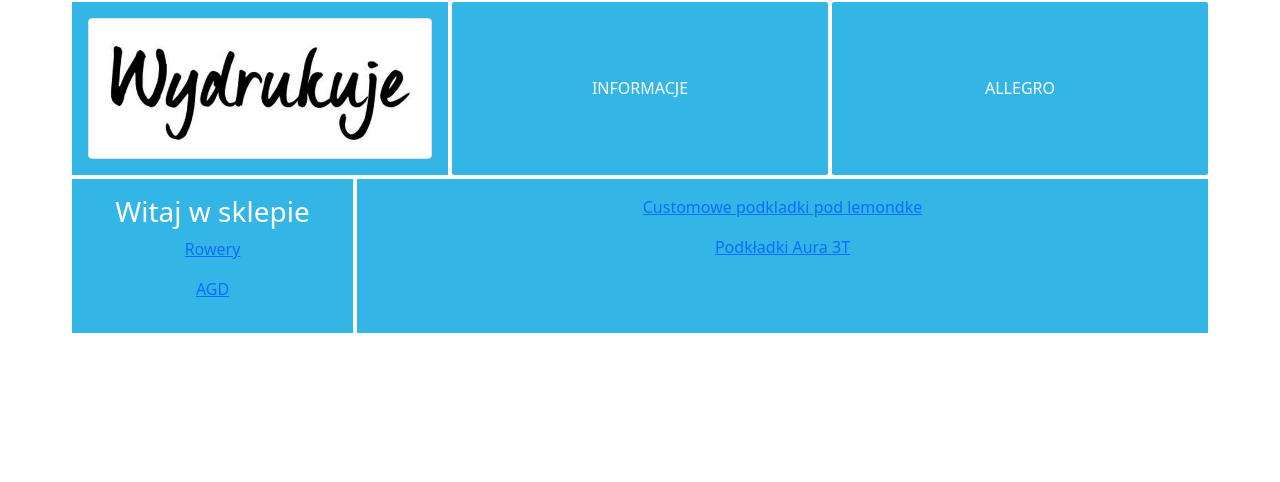
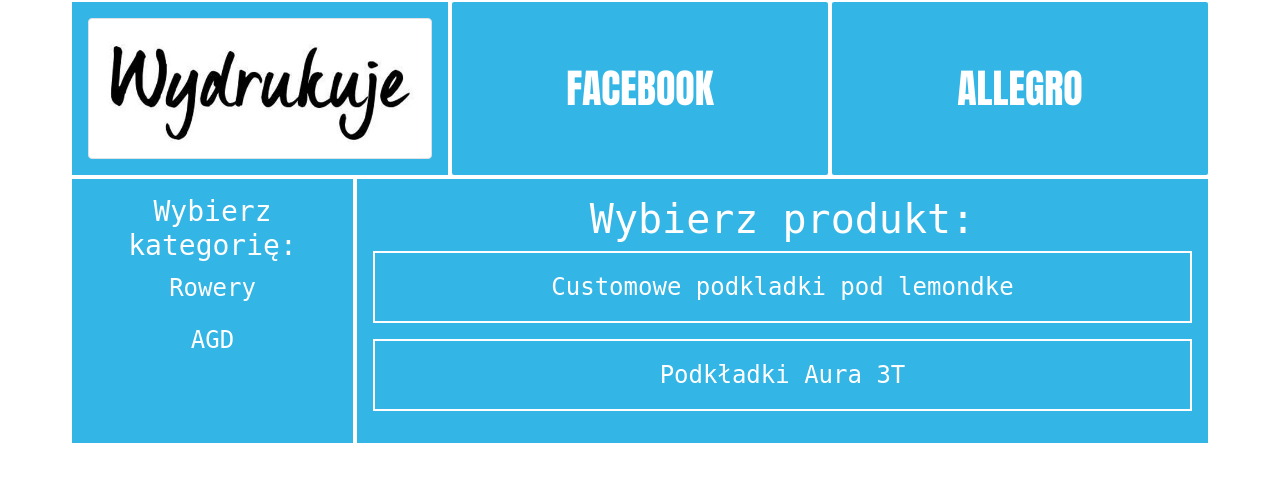
Before and after one commit to remble1/django_project, a Django app: page /category/1/ in a window 1280 px wide. Shown: the top 482 px of the page. Run offline with Django 4.2, Linux system fonts and the light colour scheme; data comes from the database, SQL or seed files in the repository.

Commit message:
small fix - almost ready

```diff
--- a/Shop/Product/template/category_product.html
+++ b/Shop/Product/template/category_product.html
@@ -1,12 +1,12 @@
 {% extends 'index.html' %}
 
 {% block product %}
-
+<h1>Wybierz produkt:</h1>
     {% if category_product %}
 
         {% for product in category_product %}
 
-            <p><a href = "/product/{{ product.id }}">{{ product.nazwa }} </a></p>
+            <p class="col"><a href = "/product/{{ product.id }}" class="text-decoration-none text-reset">{{ product.nazwa }} </a></p>
         {% endfor %}
 
     {% else %}
--- a/Shop/Product/template/index.html
+++ b/Shop/Product/template/index.html
@@ -17,29 +17,40 @@
             border: 2px solid #fff;
             color: #fff;
             text-align: center;
+            font-family: DejaVu Sans Mono, monospace;
+            font-size: x-large;
         }
+        [class*="btt"]{
+            padding: 1rem;
+            background-color: #33b5e5;
+            border: 2px solid #fff;
+            color: #fff;
+            text-align: center;
+            font-family: Impact, fantasy;
+            font-size: 40px;
+        }
+
     </style>
 </head>
 <body>
     <div class="container-lg">
         <div class="row">
-            <div class="col" >
+            <div class="col btt" >
                 <a>
-                    {% load static %}<img src="{% static 'images/logo.jpg' %}" alt="My image" class="img-thumbnail">
+                    {% load static %}<img src="{% static 'images/logo.jpg' %}" alt="My image" class="img-thumbnail"onclick="window.location.href = 'http://127.0.0.1:8000/';">
                 </a>
             </div>
-            <button type="button" class="btn btn-primary col">INFORMACJE</button>
-            <button type="button" class="btn btn-primary col">ALLEGRO</button>
+            <button type="button" class="btn btn-info col btt" onclick="window.location.href = 'https://www.facebook.com/wydrukuje';">FACEBOOK</button>
+            <button type="button" class="btn btn-warning col btt" onclick="window.location.href = 'https://allegro.pl/uzytkownik/pawelgle1';">ALLEGRO</button>
 
         </div>
     </div>
-
     <div class="container-lg">
         <div class="row">
             <div class="col-md-3" >
-                <h3> Witaj w sklepie </h3>
+                <h3> Wybierz kategorię:</h3>
                 {% for cat in category %}
-                    <p><a href = "/category/{{ cat.id }}"> {{ cat.nazwa }} </a></p>
+                    <p><a href = "/category/{{ cat.id }}" class="text-decoration-none text-reset" > {{ cat.nazwa }} </a></p>
                 {% endfor %}
             </div>
             <div class="col-md-9" >
@@ -47,10 +58,6 @@
             </div>
         </div>
     </div>
-
-
-
-
     <script src="https://cdn.jsdelivr.net/npm/bootstrap@5.0.2/dist/js/bootstrap.bundle.min.js"
     integrity="sha384-MrcW6ZMFYlzcLA8Nl+NtUVF0sA7MsXsP1UyJoMp4YLEuNSfAP+JcXn/tWtIaxVXM"
     crossorigin="anonymous"></script>
```
Also changed, not shown: Shop/Product/template/product.html (+4 -4 lines).
